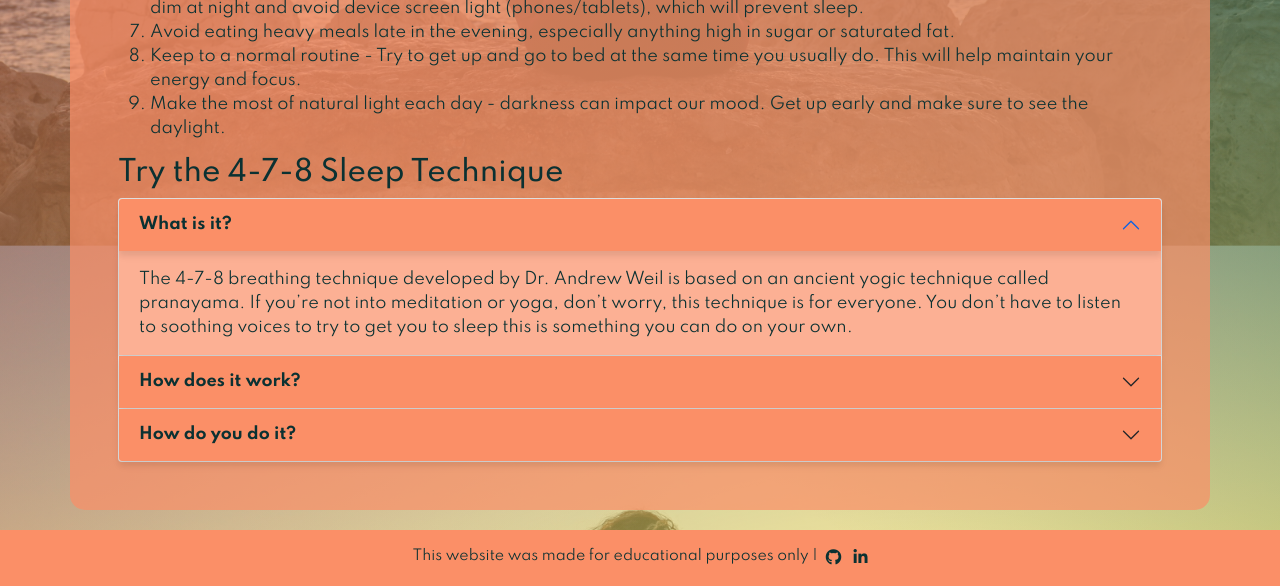
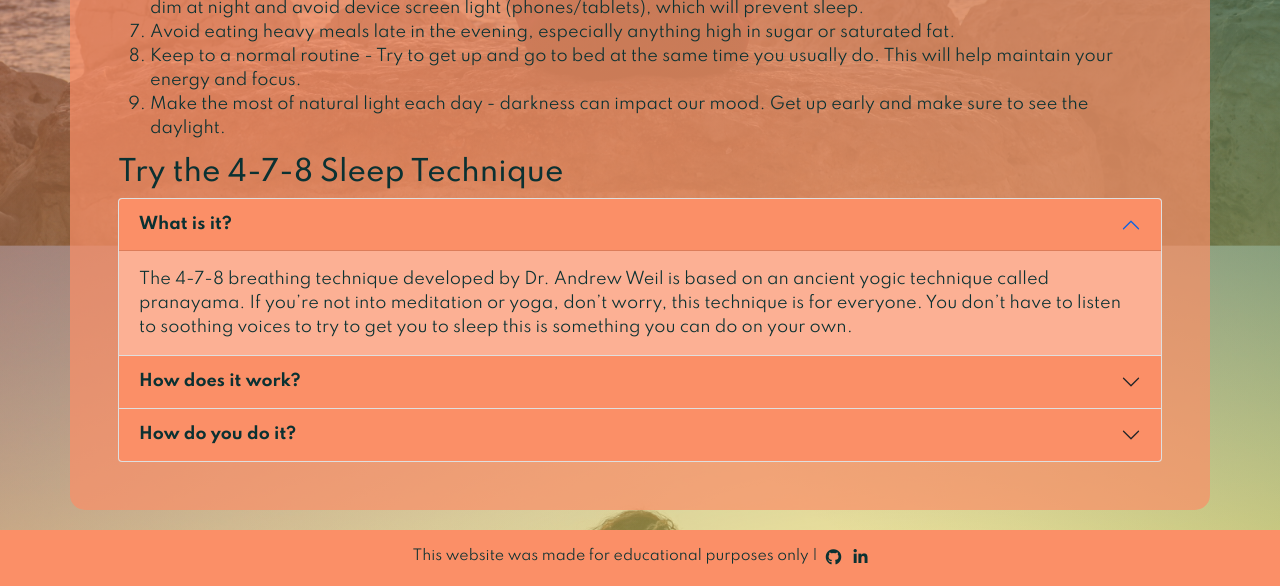
Before and after one commit to JoGorska/hackathon_team_4, a Django app: page /wellbeing/1/tired in a window 1280 px wide. Shown: the part 648-1234 px from the top of the page. Run offline with Django 3.2, Linux system fonts and the light colour scheme; tables that the repository leaves empty hold one stand-in row (values such as "Sample post"); some libraries are stand-ins or nearby versions.

Commit message:
Change styles to accordion and rename classes

```diff
--- a/static/css/style.css
+++ b/static/css/style.css
@@ -283,21 +283,24 @@ form label {
         font-size: 2.2em;
     }
 
-.accordion-button {
+.button-header {
     background: var(--coral-hex) !important;
-    box-shadow: 0 5px 10px rgba(0,0,0,.05), 0 5px 5px rgba(0,0,0,.05) !important;
+}
+.button-header:focus {
+    background: var(--coral-hex) !important;
+    box-shadow: none;
 }
 
-.accordion-body {
+.accordion-bod-text {
     background-color: var(--coral) !important;
     color: var(--font);
-    box-shadow: 0 5px 10px rgba(0,0,0,.05), 0 5px 5px rgba(0,0,0,.05);
 }
 
-[type=button]:not(:disabled), .accordion-button::after {
+[type=button]:not(:disabled), .button-header::after {
     color: var(--font) !important;
+}
 
-}
+
 
 /* Bored */
 /* Game - Card grid*/
--- a/templates/tired.html
+++ b/templates/tired.html
@@ -40,36 +40,36 @@
           <div class="accordion">
               <div class="accordion-item">
                 <h2 class="accordion-header" id="headingOne">
-                  <button class="accordion-button fw-bold" type="button" data-bs-toggle="collapse" data-bs-target="#collapseOne" aria-expanded="true" aria-controls="collapseOne">
+                  <button class="accordion-button button-header  fw-bold" type="button" data-bs-toggle="collapse" data-bs-target="#collapseOne" aria-expanded="true" aria-controls="collapseOne">
                       What is it?
                   </button>
                 </h2>
                 <div id="collapseOne" class="accordion-collapse collapse show" aria-labelledby="headingOne" data-bs-parent="#accordionExample">
-                  <div class="accordion-body">
+                  <div class="accordion-body accordion-bod-text">
                       The 4-7-8 breathing technique developed by Dr. Andrew Weil is based on an ancient yogic technique called pranayama.  If you’re not into meditation or yoga, don’t worry, this technique is for everyone.  You don’t have to listen to soothing voices to try to get you to sleep this is something you can do on your own.
                   </div>
                 </div>
               </div>
               <div class="accordion-item">
                 <h2 class="accordion-header" id="headingTwo">
-                  <button class="accordion-button collapsed fw-bold" type="button" data-bs-toggle="collapse" data-bs-target="#collapseTwo" aria-expanded="false" aria-controls="collapseTwo">
+                  <button class="accordion-button button-header collapsed fw-bold" type="button" data-bs-toggle="collapse" data-bs-target="#collapseTwo" aria-expanded="false" aria-controls="collapseTwo">
                       How does it work?
                   </button>
                 </h2>
                 <div id="collapseTwo" class="accordion-collapse collapse" aria-labelledby="headingTwo" data-bs-parent="#accordionExample">
-                  <div class="accordion-body">
+                  <div class="accordion-body accordion-bod-text">
                       Breathing techniques are designed to bring the body into a state of deep relaxation. Patterns of holding your breath allow your body to replenish its oxygen, giving your organs and tissues a much-needed oxygen boost.   This practice can also help to balance the body and regulate the fight-or-flight response we feel when we’re stressed.  Lack of sleep can often centre around anxiety or worries about what happened today or what might happen tomorrow.  This can keep us from getting a well needed rest.   Instead of focusing your worries this technique will help you focus on breathing.
                   </div>
                 </div>
               </div>
               <div class="accordion-item">
                 <h2 class="accordion-header" id="headingThree">
-                  <button class="accordion-button collapsed fw-bold" type="button" data-bs-toggle="collapse" data-bs-target="#collapseThree" aria-expanded="false" aria-controls="collapseThree">
+                  <button class="accordion-button button-header collapsed fw-bold" type="button" data-bs-toggle="collapse" data-bs-target="#collapseThree" aria-expanded="false" aria-controls="collapseThree">
                       How do you do it?
                   </button>
                 </h2>
                 <div id="collapseThree" class="accordion-collapse collapse" aria-labelledby="headingThree" data-bs-parent="#accordionExample">
-                  <div class="accordion-body">
+                  <div class="accordion-body accordion-bod-text">
                       <p>This breathing technique shouldn’t be practiced in a setting where you’re not prepared to fully relax. While it doesn’t necessarily have to be used for falling asleep, it can still put the practitioner into a state of deep relaxation. Make sure you don’t need to be fully alert immediately after practicing your breathing cycles.</p>
                       <p>If you’re not already in bed find a place to sit or lie down comfortably. </p>
                   <p>Rest the tip of your tongue against the roof of your mouth, right behind your top front teeth. You’ll need to keep your tongue in place throughout the practice. Some people find that when they purse their lips it can be easier to exhale. </p>
```
